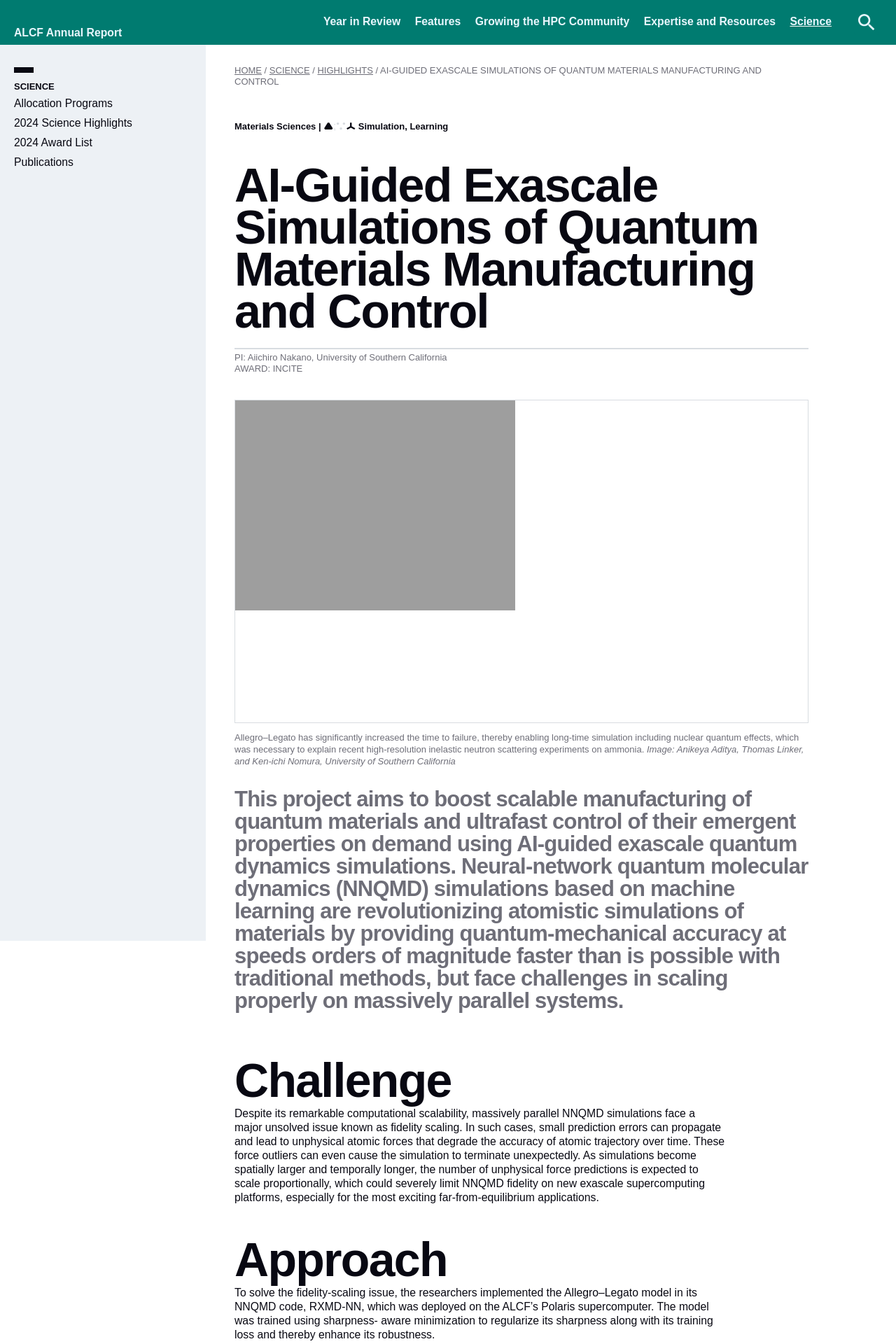
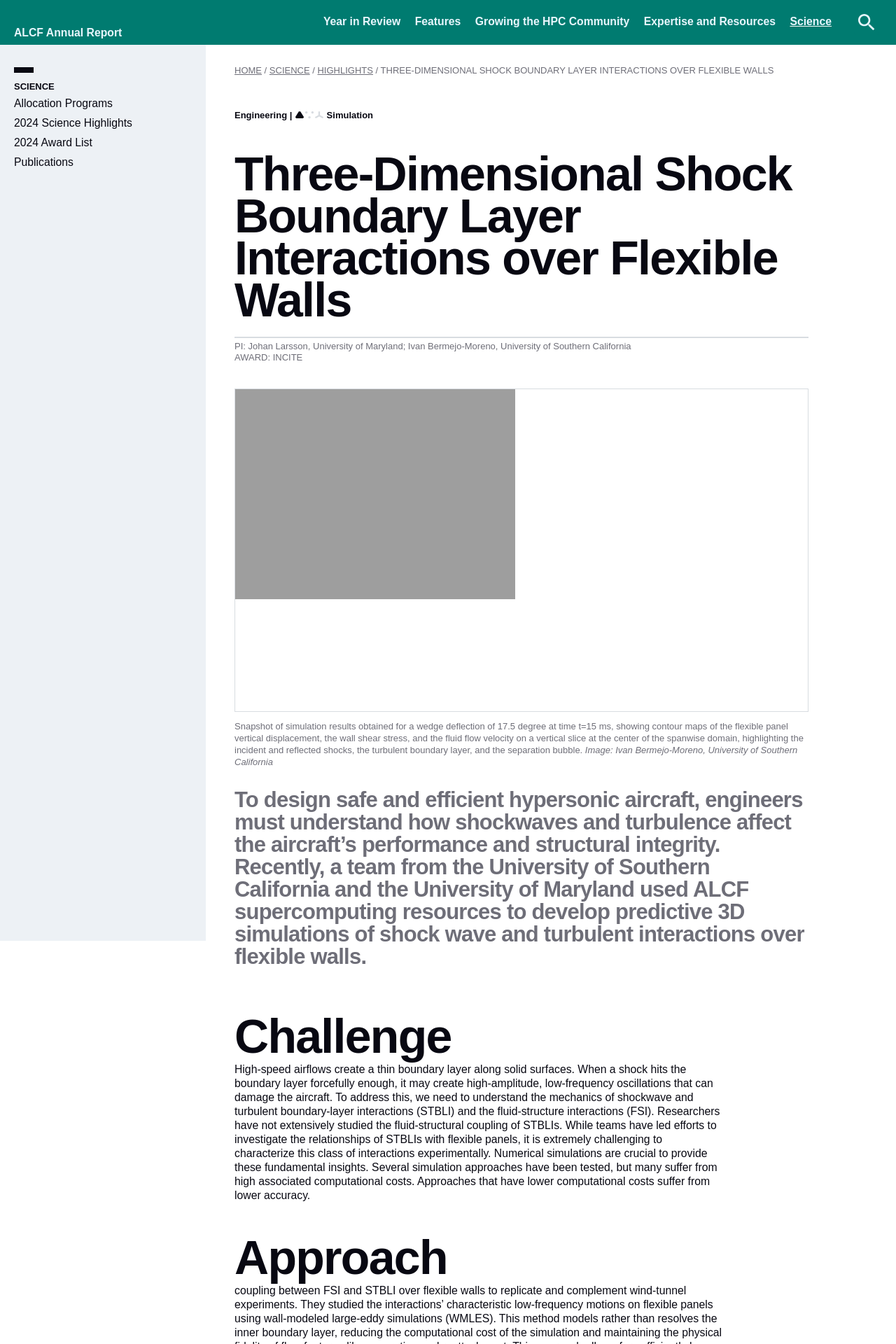
Before and after one commit to argonne-lcf/AR2024, a Jekyll site: the page built from _highlights/07larsson.md, in a window 1280 px wide. Shown: the top 1920 px of the page at 70% size. Built offline with Jekyll 4.4.1, drawn with Linux system fonts in a browser that asks for light colours; some web fonts are replaced; some of the changed text lies outside the part shown.

Commit message:
Update 07larsson.md
text added

```diff
--- a/_highlights/07larsson.md
+++ b/_highlights/07larsson.md
@@ -4,52 +4,52 @@ layout: highlight
 theme: white
 permalink: 'science/highlights/nakano'
 
-title: 'AI-Guided Exascale Simulations of Quantum Materials Manufacturing and Control'
-pi: 'Aiichiro Nakano, University of Southern California'
+title: 'Three-Dimensional Shock Boundary Layer Interactions over Flexible Walls'
+pi: 'Johan Larsson, University of Maryland; Ivan Bermejo-Moreno, University of Southern California'
 award: 'INCITE'
-systems: 'Polaris'
-field: 'Materials Sciences'
-sdl: 's,l'
+systems: 'Theta'
+field: 'Engineering'
+sdl: 's'
 
-image: 'nakano.png'
-image-caption: 'Allegro–Legato has significantly increased the time to failure, thereby enabling long-time simulation including nuclear quantum effects, which was necessary to explain recent high-resolution inelastic neutron scattering experiments on ammonia.'
-image-credit: 'Anikeya Aditya, Thomas Linker, and Ken-ichi Nomura, University of Southern California'
+image: 'larsson.tif'
+image-caption: 'Snapshot of simulation results obtained for a wedge deflection of 17.5 degree at time t=15 ms, showing contour maps of the flexible panel vertical displacement, the wall shear stress, and the fluid flow velocity on a vertical slice at the center of the spanwise domain, highlighting the incident and reflected shocks, the turbulent boundary layer, and the separation bubble.'
+image-credit: 'Ivan Bermejo-Moreno, University of Southern California'
 
 publications:
-  - authors: 'Ibayashi, H., T. M. Razakh, L. Yang, T. Linker, M. Olguin, S. Hattori, Y. Luo, R. K. Kalia, A. Nakano, K. Nomura, and P. Vashishta'
-    title: 'Allegro-Legato: Scalable, Fast, and Robust Neural-Network Quantum Molecular Dynamics via Sharpness- Aware Minimization'
-    source: 'ISC High Performance 2023'
-    date: 'May 2023'
-    publisher: 'Springer Nature'
-    url: 'https://doi.org/10.1007/978-3-031-32041-5_12'
+  - authors: 'Hoy, J., and I. Bermejo-Moreno'
+    title: 'Fluid-Structural Coupling of an Impinging Shock-Turbulent Boundary Layer Interaction at Mach 3 over a Flexible Panel'
+    source: 'Flow'
+    date: 'December 2022'
+    publisher: 'Cambridge University Press'
+    url: 'https://doi.org/10.1017/flo.2022.28'
 
 
 ---
 
 {% include txt-intro.html
-    blurb = "This project aims to boost scalable manufacturing of quantum materials and ultrafast control of their emergent properties on demand using AI-guided exascale quantum dynamics simulations. Neural-network quantum molecular dynamics (NNQMD) simulations based on machine learning are revolutionizing atomistic simulations of materials by providing quantum-mechanical accuracy at speeds orders of magnitude faster than is possible with traditional methods, but face challenges in scaling properly on massively parallel systems."
+    blurb = "To design safe and efficient hypersonic aircraft, engineers must understand how shockwaves and turbulence affect the aircraft’s performance and structural integrity. Recently, a team from the University of Southern California and the University of Maryland used ALCF supercomputing resources to develop predictive 3D simulations of shock wave and turbulent interactions over flexible walls."
 %}
 
 
 
 # Challenge
 
-Despite its remarkable computational scalability, massively parallel NNQMD simulations face a major unsolved issue known as fidelity scaling. In such cases, small prediction errors can propagate and lead to unphysical atomic forces that degrade the accuracy of atomic trajectory over time. These force outliers can even cause the simulation to terminate unexpectedly. As simulations become spatially larger and temporally longer, the number of unphysical force predictions is expected to scale proportionally, which could severely limit NNQMD fidelity on new exascale supercomputing platforms, especially for the most exciting far-from-equilibrium applications.
-
+High-speed airflows create a thin boundary layer along solid surfaces. When a shock hits the boundary layer forcefully enough, it may create high-amplitude, low-frequency oscillations that can damage the aircraft. To address this, we need to understand the mechanics of shockwave and turbulent boundary-layer interactions (STBLI) and the fluid-structure interactions (FSI). Researchers have not extensively studied the fluid-structural coupling of STBLIs. While teams have led efforts to investigate the relationships of STBLIs with flexible panels, it is extremely challenging to characterize this class of interactions experimentally. Numerical simulations are crucial to provide these fundamental insights. Several simulation approaches have been tested, but many suffer from high associated computational costs. Approaches that have lower computational costs suffer from lower accuracy.
 
 
 # Approach
 
-To solve the fidelity-scaling issue, the researchers implemented the Allegro–Legato model in its NNQMD code, RXMD-NN, which was deployed on the ALCF’s Polaris supercomputer. The model was trained using sharpness- aware minimization to regularize its sharpness along with its training loss and thereby enhance its robustness.
+coupling between FSI and STBLI over flexible walls to replicate and complement wind-tunnel experiments. They studied the interactions’ characteristic low-frequency motions on flexible panels using wall-modeled large-eddy simulations (WMLES). This method models rather than resolves the inner boundary layer, reducing the computational cost of the simulation and maintaining the physical fidelity of flow features like separation and reattachment. This approach allows for sufficiently long integration times needed to capture the low-frequency motions of interest. The team coupled the WMLES with a finite-element solid mechanics (FEM) solver to incorporate structural damping. This is the first time researchers have combined these approaches to study such interactions on flexible panels.
 
 
 
 # Results
 
-As shown in an _ISC High Performance 2023_ paper, the implemented Allegro–Legato model increases time-to-failure while maintaining the same inference speed and nearly equal accuracy. Specifically, time-to-failure in Allegro–Legato is less dependent on problem size, thus allowing larger-scale and longer-duration NNQMD simulations without failure. Additionally, the researchers demonstrate that the fidelity-scalability of the NNQMD model correlates with sharpness of the model more than the number of parameters in the model.
+To validate the high-fidelity simulation methodology, the team used WMLES to replicate experiments at different strengths of the incident shock on the turbulent boundary layer. Based on these results, the team assessed the importance of the 3D effects in those interactions by conducting reduced-span simulations with imposed periodicity in the spanwise direction. The simulations replicated the coupled interactions observed experimentally with better accuracy than prior numerical studies, while also providing additional insights into the wind-tunnel experiments.
 
 
 
 # Impact
 
+The ultimate goal of the team’s research is to develop improved modeling techniques for the prediction of fluid-thermal-structural interactions through coupled specialized domain-specific solvers. These techniques will reduce the uncertainty factored into designing hypersonic vehicles and propulsion systems, leading to safer and more precise aircraft designs.
 This work, directly validated by x-ray free electron laser, ultrafast electron diffraction, and neutron experiments at DOE facilities, will enable future production of high-quality custom quantum material architectures for broad and critical applications for continued U.S. leadership in technology development, including that for sustainable ammonia, thereby addressing DOE basic research needs for transformative manufacturing and quantum materials. The Allegro–Legato model exhibits excellent computational scalability and GPU acceleration in carrying out NNQMD simulations, with strong promise for emerging exascale systems.
```
